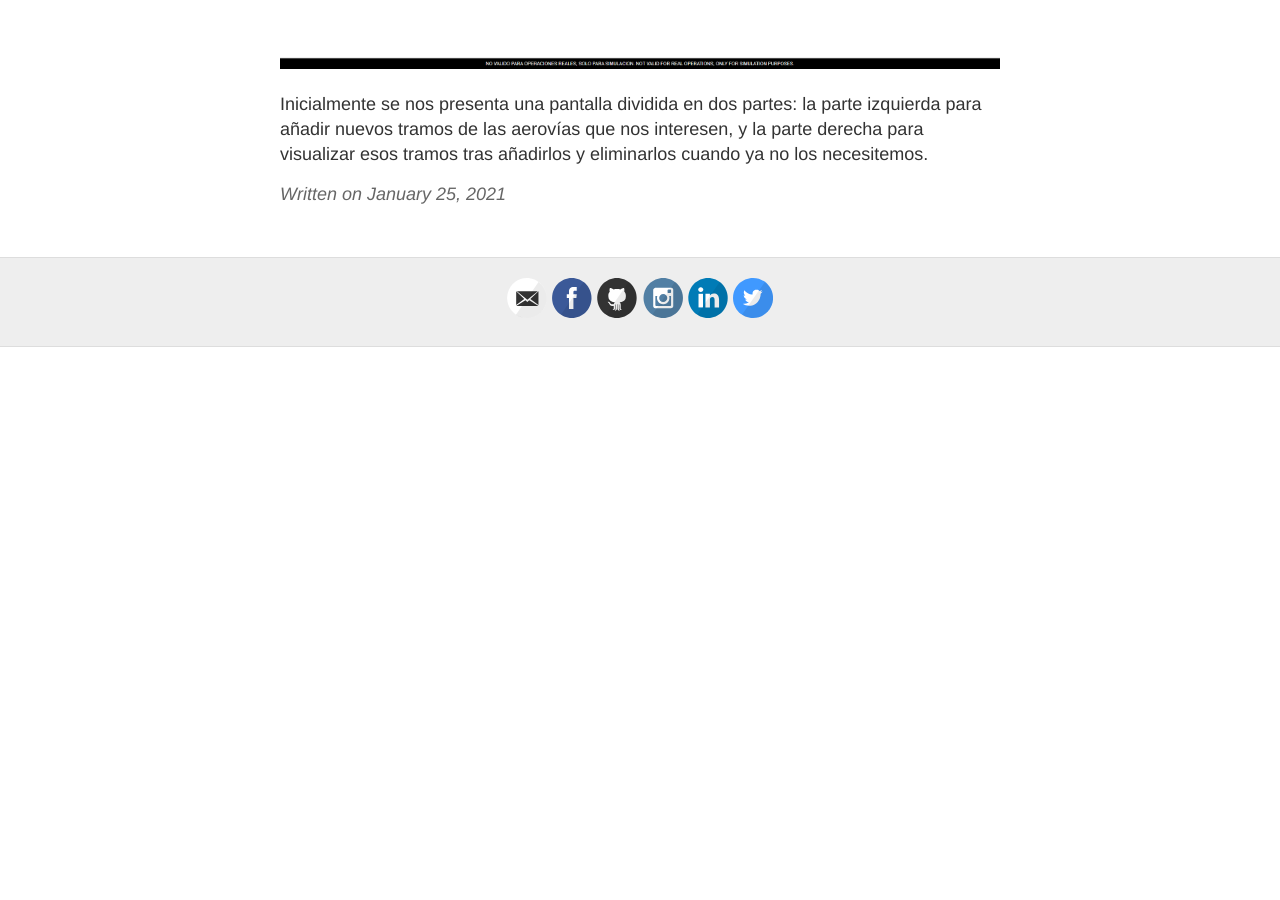
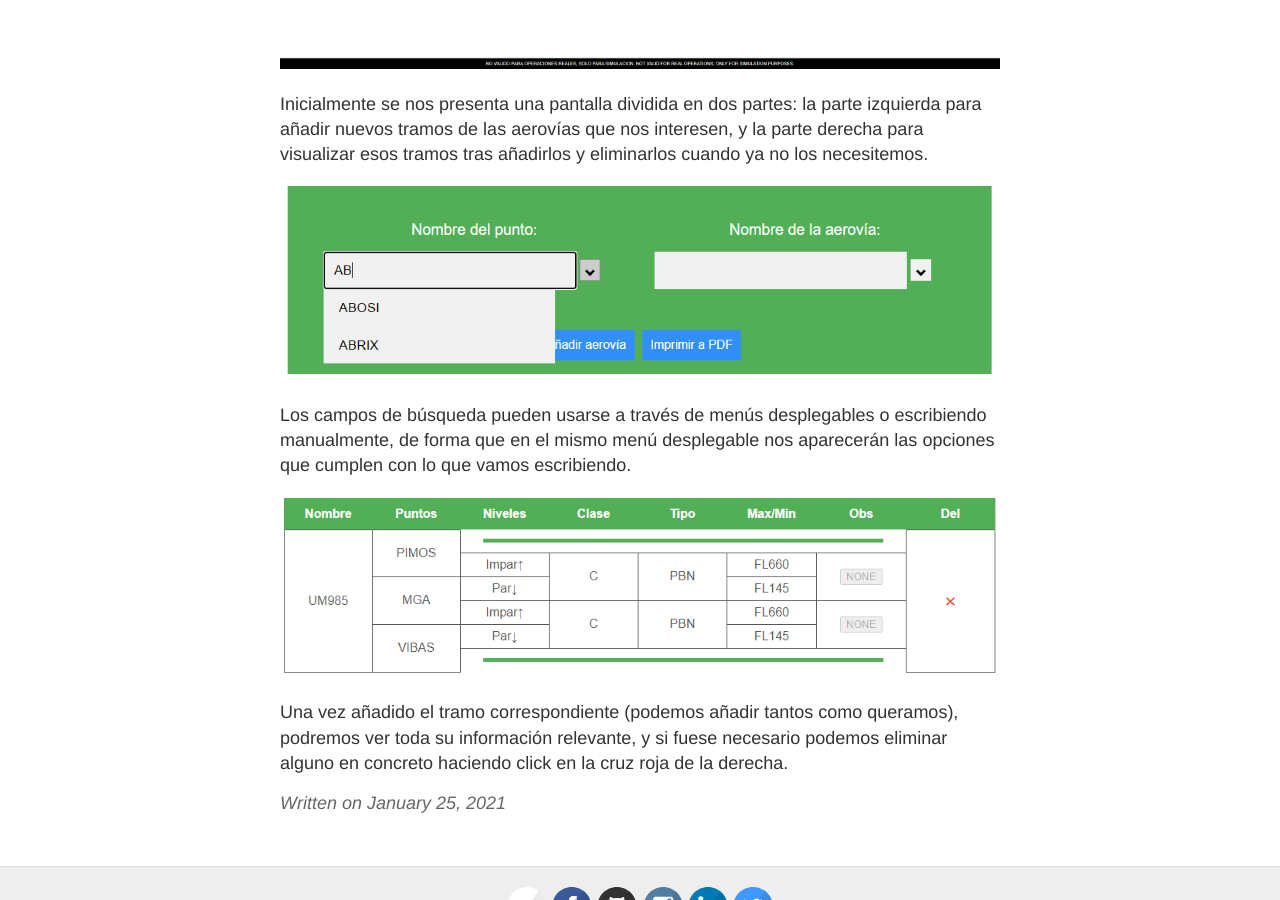
Before and after one commit to JoMaGaBa1/jomagaba1.github.io, a Jekyll site: the page built from _posts/2021-1-25-Herramienta-Aerovias.md, in a window 1280 px wide and 900 px high, scrolled down 784 px. Built offline with Jekyll 4.4.1, drawn with Linux system fonts in a browser that asks for light colours; before the commit the page ends 1131 px from its top, so only the background shows below that; some of the changed text lies outside the part shown.

Commit message:
AeroviasListo

```diff
--- a/_posts/2021-1-25-Herramienta-Aerovias.md
+++ b/_posts/2021-1-25-Herramienta-Aerovias.md
@@ -3,8 +3,16 @@ layout: post
 title: Herramienta para búsqueda de aerovías
 ---
 
-Esta herramienta surge con la idea de facilitar la búsqueda de aerovías a los pilotos de simulación aérea de la red de [IVAO](https://ivao.aero/). Se puede acceder a la herramienta a través de este [enlace](https://files.es.ivao.aero/WebPage/Documentos/FIRs/LECS/Herramientas/source.html).
+Esta herramienta surge con la idea de facilitar la búsqueda de aerovías a los pilotos de simulación aérea de la red de [IVAO](https://ivao.aero/). Se puede acceder a la herramienta a través de este [enlace](https://files.es.ivao.aero/WebPage/Documentos/FIRs/LECS/Herramientas/source.html). Está realizada a base de HTML, CSS, JavaScript y Python.
 
 ![_config.yml]({{ site.baseurl }}/images/aeroviasInicio.png)
 
 Inicialmente se nos presenta una pantalla dividida en dos partes: la parte izquierda para añadir nuevos tramos de las aerovías que nos interesen, y la parte derecha para visualizar esos tramos tras añadirlos y eliminarlos cuando ya no los necesitemos.
+
+![_config.yml]({{ site.baseurl }}/images/aeroviasDesplegable.png)
+
+Los campos de búsqueda pueden usarse a través de menús desplegables o escribiendo manualmente, de forma que en el mismo menú desplegable nos aparecerán las opciones que cumplen con lo que vamos escribiendo.
+
+![_config.yml]({{ site.baseurl }}/images/aeroviasTramo.png)
+
+Una vez añadido el tramo correspondiente (podemos añadir tantos como queramos), podremos ver toda su información relevante, y si fuese necesario podemos eliminar alguno en concreto haciendo click en la cruz roja de la derecha.
```
Also changed, not shown: images/aeroviasDesplegable.png (added), images/aeroviasTramo.png (added).
